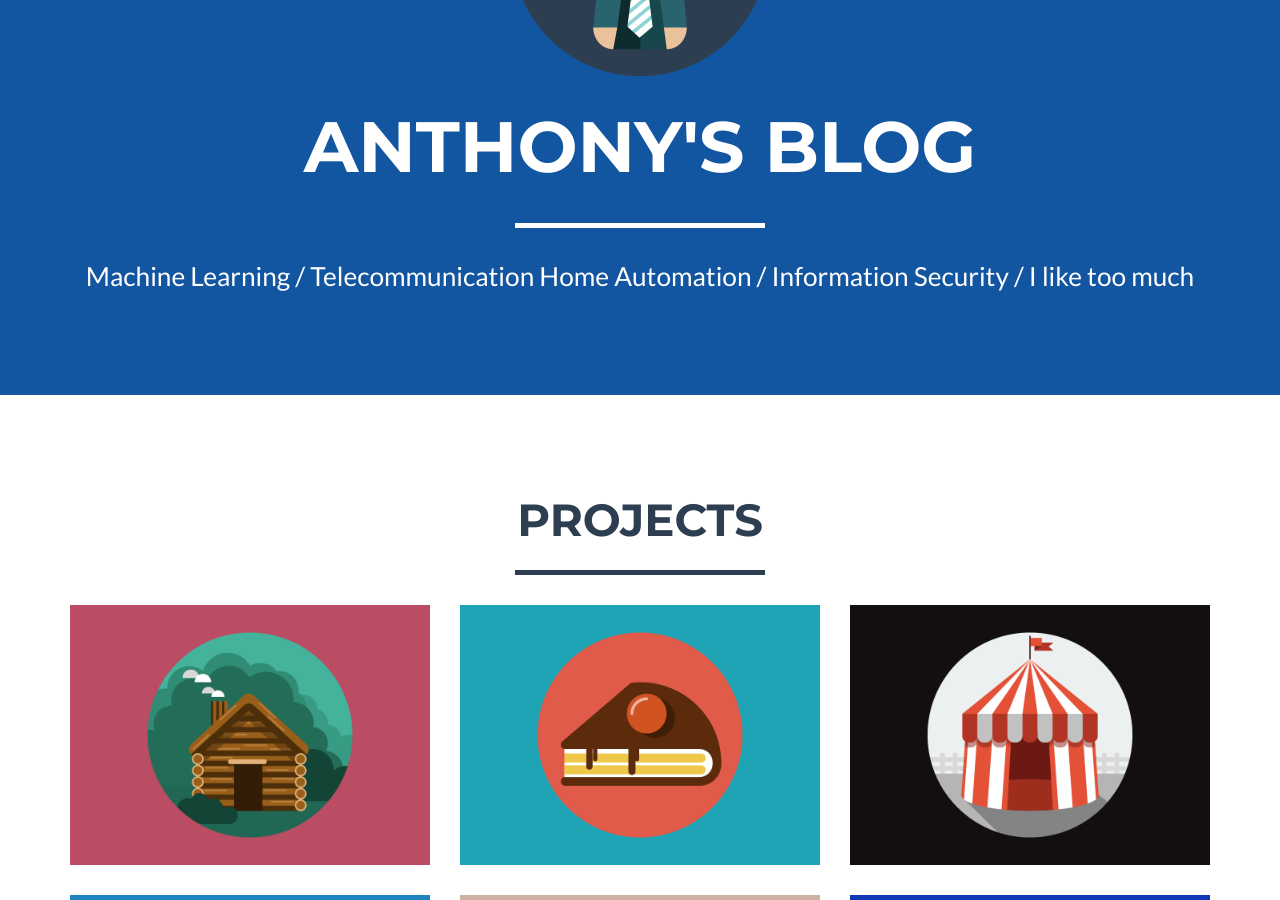
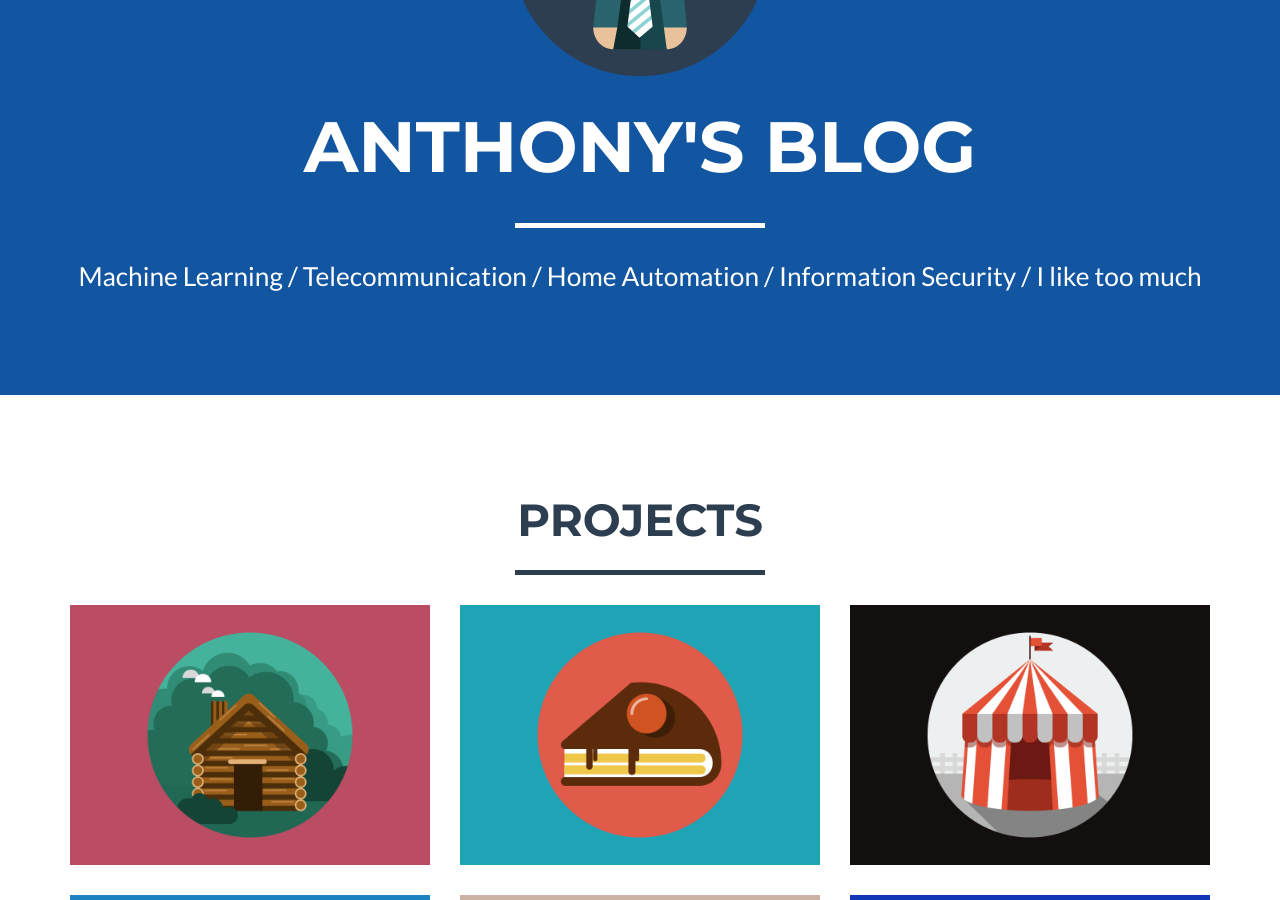
Before and after one commit to atwing/atwing.github.io, a Jekyll site: the page built from index.html, in a window 1280 px wide and 900 px high, scrolled down 480 px. Built offline with Jekyll 4.4.1, drawn with Linux system fonts in a browser that asks for light colours.

```diff
--- a/_config.yml
+++ b/_config.yml
@@ -4,9 +4,7 @@ email: atwing@protonmail.com
 url: https://atwing.github.io
 description: "Machine Learning, Telecommunication, Home Automation, Information Security"
 keywords: "Machine Learning, Telecommunication, Home Automation, Information Security"
-skills: |
-  Machine Learning / Telecommunication
-  Home Automation / Information Security / I like too much
+skills: Machine Learning / Telecommunication / Home Automation / Information Security / I like too much
 meta_author: Anthony T. Nguyen
 
 # Google webmaster tools
```
